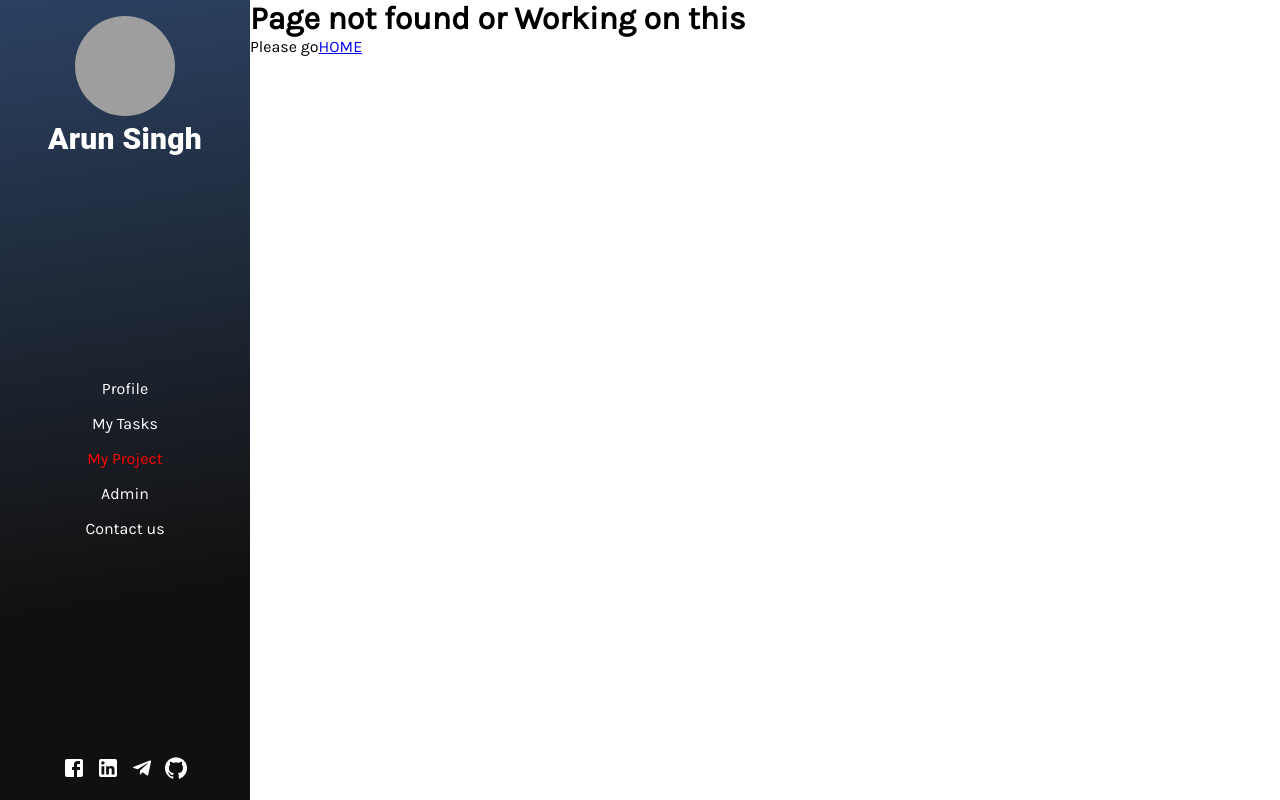
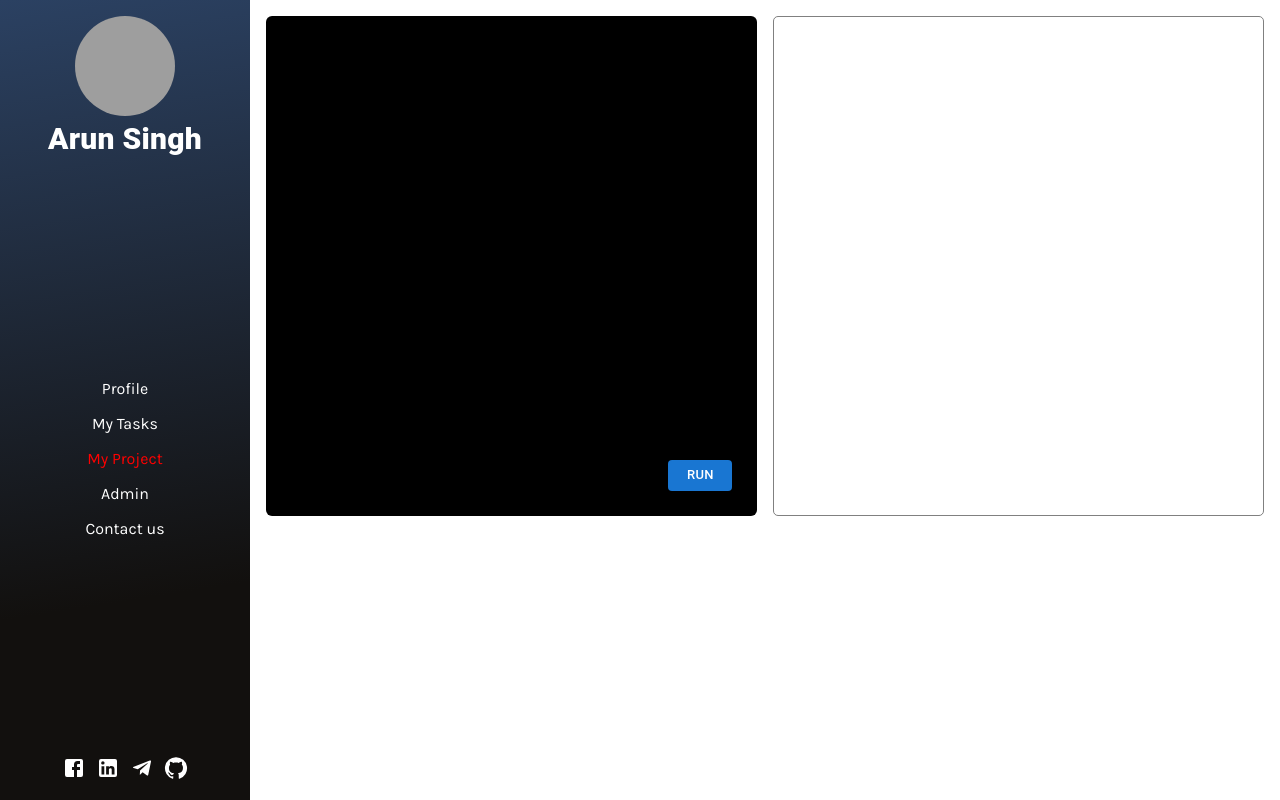
Before and after one commit to arunwebindia/web-profile, a React (Create React App) app: page /project/1 in a window 1280 px wide. Before the commit this address had no page. Built offline with nearby package versions, Linux system fonts and the light colour scheme; grey boxes are pictures that could not be loaded.

Commit message:
project 1

```diff
--- a/src/App.js
+++ b/src/App.js
@@ -14,6 +14,8 @@ import { Box } from '@mui/system';
 import { BrowserRouter, Routes, Route } from 'react-router-dom'
 import './App.css';
 import 'react-toastify/dist/ReactToastify.css';
+import ProjectIndex from './project/ProjectIndex';
+import JavascriptCompiler from './project/JavascriptCompiler';
 function App() {
   const [open, setOpen] = useState(true);
   let [profile,setProfile] = useState(true);
@@ -36,6 +38,8 @@ function App() {
           <Route path="/task/jscomponent" element={<JScomponent/>}></Route>
           <Route path="/task/ui" element={<Ui/>}></Route>
           <Route path="/contact" element={<Contact/>}></Route>
+          <Route path="/project" element={<ProjectIndex/>}></Route>
+          <Route path="/project/1" element={<JavascriptCompiler/>}></Route>
           <Route path="/admin" element={login ? <Admin setLogin={setLogin}/> : <Login setLogin={setLogin}/>}></Route>
           <Route path='*' element={<PageNotFound/>}></Route>
         </Routes>
--- /dev/null
+++ b/src/project/JavascriptCompiler.jsx
@@ -0,0 +1,56 @@
+import { Box } from '@mui/system'
+import React, { useRef, useState } from 'react'
+import Button from '@mui/material/Button';
+import Grid from '@mui/system/Unstable_Grid/Grid';
+import Textarea from "@mui/joy/Textarea";
+
+export default function JavascriptCompiler() {
+  const [code, setcode] = useState('');
+  const [output, setoutput] = useState('');
+  const [color,setcolor] = useState('blue')
+
+  const runCode = (e) => {
+    try {
+        let codefunction = new Function(code);
+        const logs = [];
+        console.log = (msg) => {
+        logs.push(msg)
+      }
+        codefunction();
+        if(logs.join('\n').length < 1){
+          setcolor('red');
+          setoutput('Nothing to display output and please write code and run again.')
+        }
+        else{
+          setcolor('green')
+          setoutput(logs.join('\n'))
+        }
+    } catch (e) {
+        setcolor('red')
+        setoutput(e.toString());
+    }
+  }
+
+return (
+  <>
+    <Box sx={{ p: 2 }}>
+      {/* <Box sx={{ textAlign: "start", mb: 2 }}>
+        <Button size="small" variant='contained' onClick={runCode}>Run</Button>
+      </Box> */}
+      <Grid container spacing={2}>
+        <Grid item md={6}>
+          <Box sx={{ borderRadius: "3px", height: "500px", overflow: 'auto',overflowX:'hidden',position:'relative' }}>
+          <Button size="small" variant='contained' onClick={runCode} sx={{position:'absolute',right:'5%',bottom:'5%',zIndex:'10'}} >Run</Button>
+            <Textarea spellcheck="false" sx={{ height: '99.95%', border: "0px", boxShadow: "none",background:'black',color:'white' }} onChange={(e) => setcode(e.target.value)} name="code" value={code} />
+          </Box>
+        </Grid>
+        <Grid item md={6}>
+          <Box sx={{ border: '.2px solid gray',borderRadius:'5px',p:2, height: "500px", overflow: 'auto',color:color }}  >
+          {output}
+          </Box>
+        </Grid>
+      </Grid>
+    </Box>
+  </>
+)
+}
--- /dev/null
+++ b/src/project/ProjectIndex.jsx
@@ -0,0 +1,45 @@
+import { Box } from '@mui/system'
+import Grid from '@mui/system/Unstable_Grid/Grid'
+import React from 'react'
+import Card from '@mui/material/Card';
+import CardActions from '@mui/material/CardActions';
+import CardContent from '@mui/material/CardContent';
+import CardMedia from '@mui/material/CardMedia';
+import Button from '@mui/material/Button';
+import Typography from '@mui/material/Typography';
+import { useNavigate } from 'react-router-dom';
+export default function ProjectIndex() {
+  const navigate = useNavigate()
+  const handleProject =(e)=>{
+    navigate('/project/1')
+  }
+  return (
+    <>
+      <Box sx={{ width: '100%', height: '100vh',p:2}} id="contact">
+        <Grid container spacing={2}>
+          <Grid item lg={3} md={6}>
+            <Card sx={{ maxWidth: 345 }}>
+              <Box sx={{textAlign:'center',bgcolor:"#cfe1ff",minHeight:"150px",display:'flex',justifyContent:'center',alignItems:'center'}}>
+              <svg width="102px" height="102px" viewBox="0 0 24 24" fill="none" xmlns="http://www.w3.org/2000/svg" stroke="#514d4d"><g id="SVGRepo_bgCarrier" stroke-width="0"></g><g id="SVGRepo_tracerCarrier" stroke-linecap="round" stroke-linejoin="round"></g><g id="SVGRepo_iconCarrier"> <path d="M3 19H21M6 17H18C19.1046 17 20 16.1046 20 15V8C20 6.89543 19.1046 6 18 6H6C4.89543 6 4 6.89543 4 8V15C4 16.1046 4.89543 17 6 17Z" stroke="#656161" stroke-width="2" stroke-linecap="round" stroke-linejoin="round"></path> </g></svg>
+              </Box>
+
+              <CardContent>
+                <Typography gutterBottom variant="h5" component="div">
+                  JavaScript compiler
+                </Typography>
+                <Typography variant="body2" color="text.secondary">
+                  Lizards are a widespread group of squamate reptiles, with over 6,000
+                  species, ranging across all continents except Antarctica
+                </Typography>
+              </CardContent>
+              <CardActions>
+                <Button size="small" variant='contained' onClick={handleProject}>Open</Button>
+                {/* <Button size="small">Learn More</Button> */}
+              </CardActions>
+            </Card>
+          </Grid>
+        </Grid>
+      </Box>
+    </>
+  )
+}
```
Also changed, not shown: src/dashboard/ContactMsg.jsx (deleted, +0 -119 lines).
